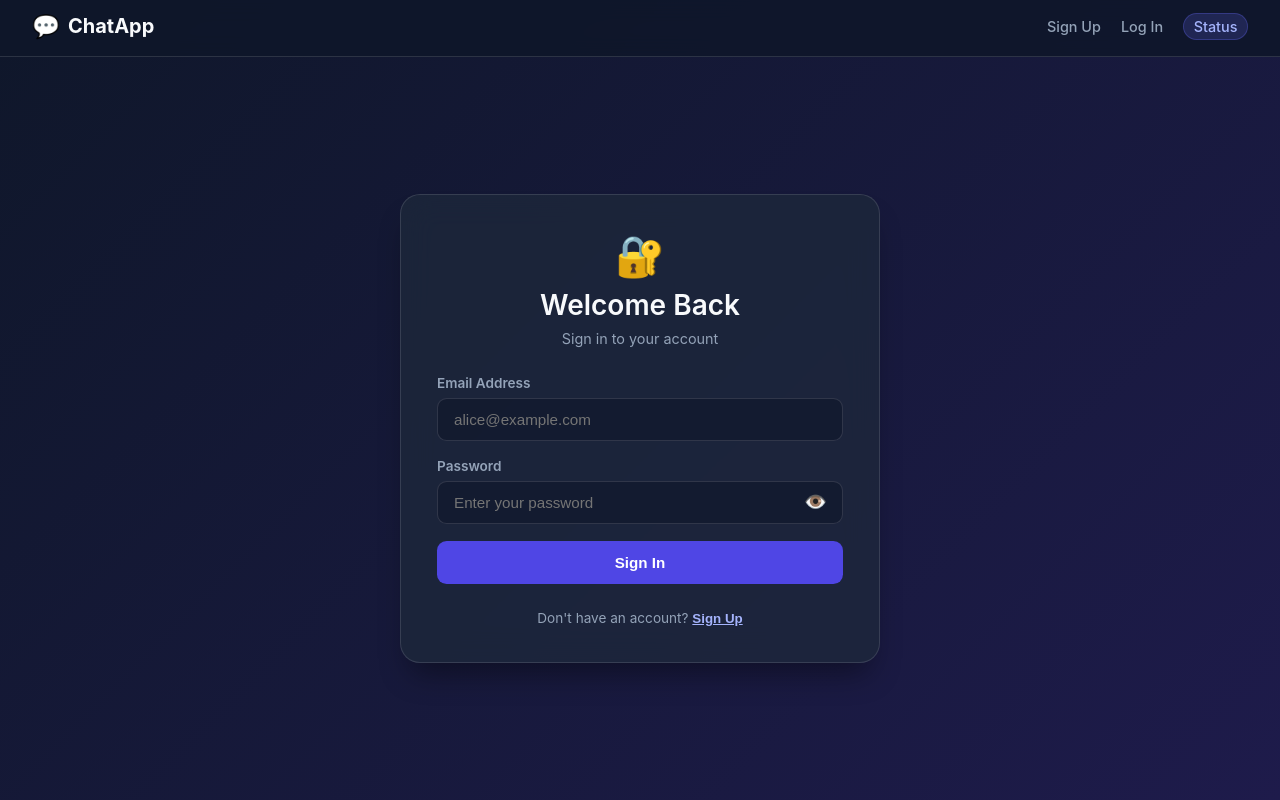
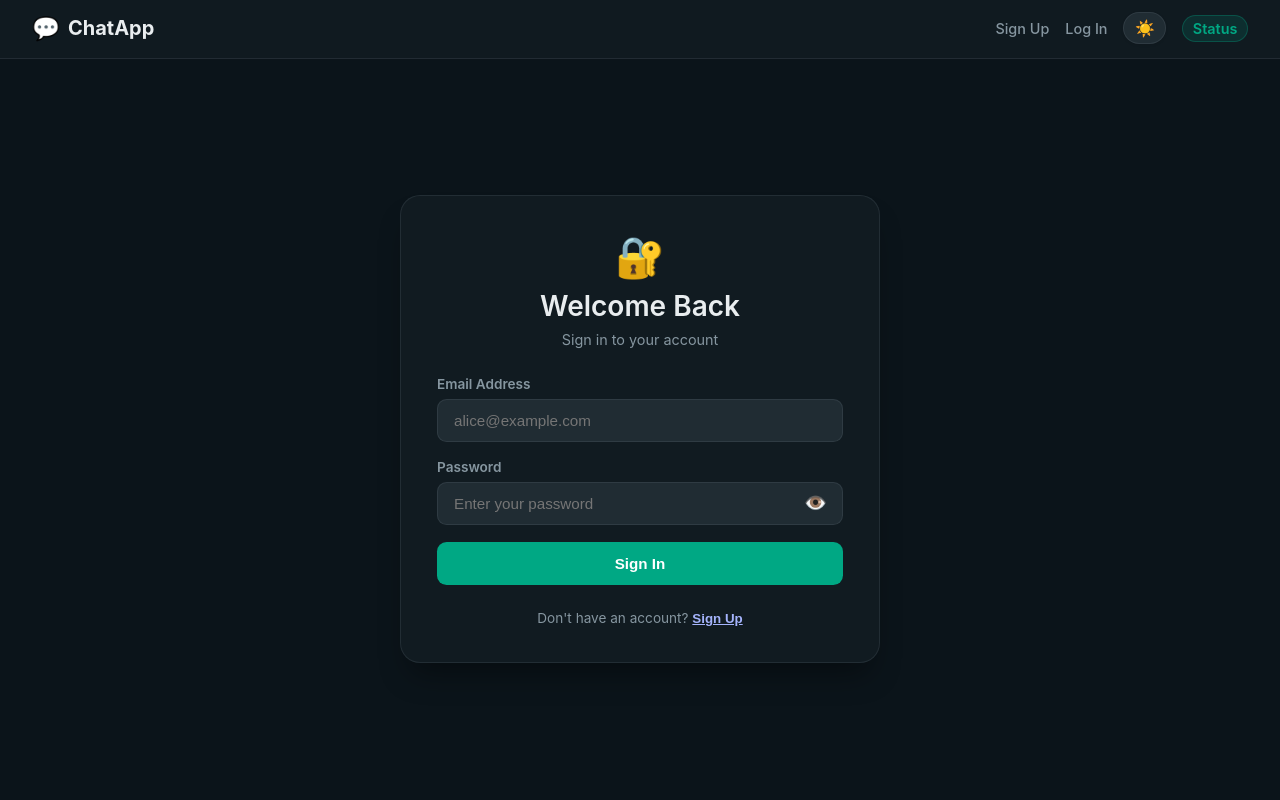
Before and after one commit to Subhanulhaq935/Real-Time-chat-application, a React (Vite) app in the folder Frontend/: page /login in a window 1280 px wide. Built offline with nearby package versions, Linux system fonts and the light colour scheme; no server answers.

Commit message:
feat(ui): add light/dark theme switch and optimistic zero-latency instant messaging

```diff
--- a/Frontend/src/App.css
+++ b/Frontend/src/App.css
@@ -1,15 +1,65 @@
 :root {
-  --primary: #4f46e5;
-  --primary-hover: #4338ca;
-  --bg-gradient: linear-gradient(135deg, #0f172a 0%, #1e1b4b 100%);
-  --card-bg: rgba(30, 41, 59, 0.75);
-  --input-bg: rgba(15, 23, 42, 0.6);
-  --border-color: rgba(255, 255, 255, 0.12);
-  --text-main: #f8fafc;
-  --text-muted: #94a3b8;
-  --success: #10b981;
-  --error: #ef4444;
+  --primary: #00a884;
+  --primary-hover: #02906f;
+  --bg-gradient: #0b141a;
+  --app-bg: #0b141a;
+  --nav-bg: rgba(17, 27, 33, 0.95);
+  --card-bg: #111b21;
+  --sidebar-bg: #111b21;
+  --sidebar-header-bg: #202c33;
+  --chat-wall-bg: #0b141a;
+  --chat-header-bg: #202c33;
+  --input-bg: #202c33;
+  --input-field-bg: #2a3942;
+  --input-bar-bg: #202c33;
+  --bubble-out-bg: #005c4b;
+  --bubble-out-text: #e9edef;
+  --bubble-in-bg: #202c33;
+  --bubble-in-text: #e9edef;
+  --border-color: rgba(134, 150, 160, 0.15);
+  --text-main: #e9edef;
+  --text-muted: #8696a0;
+  --tick-read: #53bdeb;
+  --tick-sent: #8696a0;
+  --chat-hover-bg: #202c33;
+  --chat-active-bg: #2a3942;
+  --chat-pattern-dot: rgba(255, 255, 255, 0.04);
+  --modal-bg: #1f2c34;
+  --success: #00a884;
+  --error: #f15c6d;
   --pending: #f59e0b;
+}
+
+[data-theme="light"] {
+  --primary: #00a884;
+  --primary-hover: #02906f;
+  --bg-gradient: #f0f2f5;
+  --app-bg: #f0f2f5;
+  --nav-bg: rgba(255, 255, 255, 0.95);
+  --card-bg: #ffffff;
+  --sidebar-bg: #ffffff;
+  --sidebar-header-bg: #f0f2f5;
+  --chat-wall-bg: #efeae2;
+  --chat-header-bg: #f0f2f5;
+  --input-bg: #f0f2f5;
+  --input-field-bg: #ffffff;
+  --input-bar-bg: #f0f2f5;
+  --bubble-out-bg: #d9fdd3;
+  --bubble-out-text: #111b21;
+  --bubble-in-bg: #ffffff;
+  --bubble-in-text: #111b21;
+  --border-color: #e9edef;
+  --text-main: #111b21;
+  --text-muted: #54656f;
+  --tick-read: #53bdeb;
+  --tick-sent: #8696a0;
+  --chat-hover-bg: #f5f6f6;
+  --chat-active-bg: #eae6df;
+  --chat-pattern-dot: rgba(0, 0, 0, 0.05);
+  --modal-bg: #ffffff;
+  --success: #00a884;
+  --error: #ea0038;
+  --pending: #d97706;
 }
 
 * {
@@ -36,10 +86,12 @@ body {
   display: flex;
   justify-content: space-between;
   align-items: center;
-  padding: 1rem 2rem;
-  background: rgba(15, 23, 42, 0.85);
-  backdrop-filter: blur(10px);
+  padding: 0.85rem 2rem;
+  background: var(--nav-bg);
+  backdrop-filter: blur(12px);
+  -webkit-backdrop-filter: blur(12px);
   border-bottom: 1px solid var(--border-color);
+  transition: background 0.25s ease, border-color 0.25s ease;
 }
 
 .brand {
@@ -59,7 +111,7 @@ body {
 .nav-links {
   display: flex;
   align-items: center;
-  gap: 1.25rem;
+  gap: 1rem;
 }
 
 .nav-link {
@@ -76,10 +128,33 @@ body {
 
 .nav-badge {
   padding: 0.25rem 0.6rem;
-  background: rgba(99, 102, 241, 0.2);
-  border: 1px solid rgba(99, 102, 241, 0.3);
+  background: rgba(0, 168, 132, 0.15);
+  border: 1px solid rgba(0, 168, 132, 0.3);
   border-radius: 9999px;
-  color: #a5b4fc;
+  color: var(--primary);
+  font-weight: 600;
+}
+
+.theme-toggle-btn {
+  background: var(--input-bg);
+  border: 1px solid var(--border-color);
+  color: var(--text-main);
+  border-radius: 9999px;
+  padding: 0.35rem 0.65rem;
+  font-size: 1rem;
+  cursor: pointer;
+  display: flex;
+  align-items: center;
+  justify-content: center;
+  transition: all 0.2s cubic-bezier(0.4, 0, 0.2, 1);
+  box-shadow: 0 1px 3px rgba(0, 0, 0, 0.1);
+  user-select: none;
+}
+
+.theme-toggle-btn:hover {
+  transform: scale(1.1);
+  border-color: var(--primary);
+  background: rgba(0, 168, 132, 0.15);
 }
 
 .main-content {
@@ -582,20 +657,20 @@ body {
   flex: 1;
   padding: 0.8rem 1.1rem;
   border-radius: 0.65rem;
-  border: 1px solid rgba(255, 255, 255, 0.12);
-  background: #202c33;
-  color: #f8fafc;
+  border: 1px solid var(--border-color);
+  background: var(--input-field-bg);
+  color: var(--text-main);
   outline: none;
   font-size: 0.95rem;
   transition: border-color 0.2s, box-shadow 0.2s;
 }
 
 .search-form input::placeholder {
-  color: #8696a0;
+  color: var(--text-muted);
 }
 
 .search-form input:focus {
-  border-color: #00a884;
+  border-color: var(--primary);
   box-shadow: 0 0 0 3px rgba(0, 168, 132, 0.2);
 }
 
@@ -603,13 +678,13 @@ body {
   width: auto !important;
   padding: 0.8rem 1.75rem;
   white-space: nowrap;
-  background: #00a884;
+  background: var(--primary);
   color: #ffffff;
   border-radius: 0.65rem;
 }
 
 .search-btn:hover:not(:disabled) {
-  background: #059669;
+  background: var(--primary-hover);
 }
 
 /* Result & Contact Cards */
@@ -620,8 +695,8 @@ body {
   justify-content: space-between;
   gap: 1rem;
   padding: 0.95rem 1.25rem;
-  background: #202c33;
-  border: 1px solid rgba(255, 255, 255, 0.07);
+  background: var(--card-bg);
+  border: 1px solid var(--border-color);
   border-radius: 0.85rem;
   margin-top: 0.85rem;
   transition: transform 0.15s ease, border-color 0.15s ease, background 0.15s ease;
@@ -633,8 +708,8 @@ body {
 
 .contact-card:hover,
 .search-result-card:hover {
-  background: #233138;
-  border-color: rgba(255, 255, 255, 0.14);
+  background: var(--chat-hover-bg);
+  border-color: var(--border-color);
 }
 
 .result-avatar,
@@ -764,13 +839,14 @@ body {
 }
 
 .modal-card {
-  background: #1e293b;
+  background: var(--modal-bg);
   border: 1px solid var(--border-color);
   border-radius: 1rem;
   padding: 1.75rem;
   width: 100%;
   max-width: 440px;
   box-shadow: 0 25px 50px -12px rgba(0, 0, 0, 0.5);
+  color: var(--text-main);
 }
 
 .modal-header {
@@ -826,21 +902,23 @@ body {
   max-width: 1240px;
   margin: 0 auto;
   text-align: left;
-  background: #111b21;
-  border: 1px solid rgba(255, 255, 255, 0.08);
+  background: var(--sidebar-bg);
+  border: 1px solid var(--border-color);
   border-radius: 1rem;
   overflow: hidden;
-  box-shadow: 0 25px 35px -5px rgba(0, 0, 0, 0.5);
+  box-shadow: 0 25px 35px -5px rgba(0, 0, 0, 0.4);
+  transition: background 0.25s ease, border-color 0.25s ease;
 }
 
 /* Chat Sidebar */
 .chat-sidebar {
   width: 360px;
   min-width: 310px;
-  border-right: 1px solid rgba(255, 255, 255, 0.08);
+  border-right: 1px solid var(--border-color);
   display: flex;
   flex-direction: column;
-  background: #111b21;
+  background: var(--sidebar-bg);
+  transition: background 0.25s ease;
 }
 
 .sidebar-header {
@@ -848,15 +926,16 @@ body {
   justify-content: space-between;
   align-items: center;
   padding: 1rem 1.25rem;
-  border-bottom: 1px solid rgba(255, 255, 255, 0.08);
-  background: #202c33;
+  border-bottom: 1px solid var(--border-color);
+  background: var(--sidebar-header-bg);
+  transition: background 0.25s ease;
 }
 
 .sidebar-header h2 {
   font-size: 1.15rem;
   font-weight: 600;
   margin: 0;
-  color: #e9edef !important;
+  color: var(--text-main) !important;
 }
 
 .sidebar-empty {
@@ -876,18 +955,18 @@ body {
   align-items: center;
   gap: 0.85rem;
   padding: 0.85rem 1.15rem;
-  border-bottom: 1px solid rgba(255, 255, 255, 0.05);
+  border-bottom: 1px solid var(--border-color);
   cursor: pointer;
   transition: background 0.15s ease;
 }
 
 .conv-item:hover {
-  background: rgba(255, 255, 255, 0.04);
+  background: var(--chat-hover-bg);
 }
 
 .conv-item.active {
-  background: rgba(79, 70, 229, 0.15);
-  border-left: 3px solid var(--primary);
+  background: var(--chat-active-bg);
+  border-left: 4px solid var(--primary);
 }
 
 .conv-avatar {
@@ -988,7 +1067,8 @@ body {
   flex: 1;
   display: flex;
   flex-direction: column;
-  background: #0b1120;
+  background: var(--chat-wall-bg);
+  transition: background 0.25s ease;
 }
 
 .chat-header {
@@ -996,8 +1076,9 @@ body {
   align-items: center;
   gap: 0.85rem;
   padding: 0.85rem 1.25rem;
-  background: #182234;
+  background: var(--chat-header-bg);
   border-bottom: 1px solid var(--border-color);
+  transition: background 0.25s ease;
 }
 
 .mobile-back-btn {
@@ -1014,7 +1095,7 @@ body {
   width: 40px;
   height: 40px;
   border-radius: 50%;
-  background: linear-gradient(135deg, #6366f1, #3b82f6);
+  background: linear-gradient(135deg, #00a884, #0284c7);
   color: #fff;
   display: flex;
   align-items: center;
@@ -1045,7 +1126,7 @@ body {
   padding: 0.25rem 0.65rem;
 }
 
-/* Messages Feed (WhatsApp Dark Mode Aesthetic) */
+/* Messages Feed (WhatsApp Dark/Light Mode Aesthetic) */
 .messages-feed {
   flex: 1;
   overflow-y: auto;
@@ -1053,15 +1134,16 @@ body {
   display: flex;
   flex-direction: column;
   gap: 0.45rem;
-  background-color: #0b141a;
-  background-image: radial-gradient(rgba(255, 255, 255, 0.04) 1px, transparent 1px);
+  background-color: var(--chat-wall-bg);
+  background-image: radial-gradient(var(--chat-pattern-dot) 1.2px, transparent 1.2px);
   background-size: 24px 24px;
+  transition: background-color 0.25s ease;
 }
 
 .messages-empty {
   margin: auto;
   text-align: center;
-  color: #8696a0;
+  color: var(--text-muted);
   max-width: 360px;
 }
 
@@ -1072,7 +1154,7 @@ body {
 
 .messages-empty h4 {
   margin: 0 0 0.25rem 0;
-  color: #e9edef;
+  color: var(--text-main);
 }
 
 .messages-empty p {
@@ -1104,42 +1186,55 @@ body {
   padding: 0.45rem 0.75rem 0.4rem 0.75rem;
   word-break: break-word;
   position: relative;
-  box-shadow: 0 1px 1.5px rgba(0, 0, 0, 0.35);
   font-size: 0.94rem;
+  animation: messagePop 0.16s cubic-bezier(0.18, 0.89, 0.32, 1.28);
+}
+
+@keyframes messagePop {
+  0% {
+    opacity: 0;
+    transform: scale(0.96) translateY(4px);
+  }
+  100% {
+    opacity: 1;
+    transform: scale(1) translateY(0);
+  }
 }
 
 /* WhatsApp Outgoing (Mine / Right side) */
 .message-bubble-row.outgoing .message-bubble,
 .message-bubble.bubble-outgoing {
-  background: #005c4b !important;
-  color: #e9edef !important;
+  background: var(--bubble-out-bg) !important;
+  color: var(--bubble-out-text) !important;
   border-radius: 9px 9px 2px 9px !important;
   border-top-right-radius: 2px !important;
   margin-left: auto;
+  box-shadow: 0 1px 2px rgba(0, 0, 0, 0.15);
 }
 
 /* WhatsApp Incoming (Other Person / Left side) */
 .message-bubble-row.incoming .message-bubble,
 .message-bubble.bubble-incoming {
-  background: #202c33 !important;
-  color: #e9edef !important;
+  background: var(--bubble-in-bg) !important;
+  color: var(--bubble-in-text) !important;
   border-radius: 9px 9px 9px 2px !important;
   border-top-left-radius: 2px !important;
-  border: 1px solid rgba(255, 255, 255, 0.05);
+  border: 1px solid var(--border-color);
   margin-right: auto;
+  box-shadow: 0 1px 2px rgba(0, 0, 0, 0.1);
 }
 
 .message-sender-label {
   font-size: 0.73rem;
   font-weight: 600;
-  color: #53bdeb;
+  color: #00a884;
   margin-bottom: 0.15rem;
 }
 
 .message-text {
   font-size: 0.94rem;
   line-height: 1.38;
-  color: #e9edef;
+  color: inherit;
 }
 
 .message-meta {
@@ -1154,7 +1249,7 @@ body {
 
 .message-time {
   font-size: 0.67rem;
-  color: #8696a0;
+  color: var(--text-muted);
 }
 
 .message-ticks {
@@ -1166,11 +1261,11 @@ body {
 }
 
 .message-ticks.ticks-sent {
-  color: #8696a0; /* Single tick: sent (muted gray) */
+  color: var(--tick-sent);
 }
 
 .message-ticks.ticks-read {
-  color: #53bdeb; /* Double tick: seen / read (WhatsApp bright cyan) */
+  color: var(--tick-read);
 }
 
 /* Chat Input Form */
@@ -1178,30 +1273,41 @@ body {
   display: flex;
   gap: 0.65rem;
   padding: 0.85rem 1.25rem;
-  background: #182234;
+  background: var(--input-bar-bg);
   border-top: 1px solid var(--border-color);
+  transition: background 0.25s ease;
 }
 
 .chat-input-form input {
   flex: 1;
-  padding: 0.75rem 1rem;
-  border-radius: 0.65rem;
+  padding: 0.75rem 1.15rem;
+  border-radius: 24px;
   border: 1px solid var(--border-color);
-  background: #0b1120;
+  background: var(--input-field-bg);
   color: var(--text-main);
   outline: none;
   font-size: 0.95rem;
+  transition: all 0.2s ease;
 }
 
 .chat-input-form input:focus {
   border-color: var(--primary);
-  box-shadow: 0 0 0 3px rgba(79, 70, 229, 0.25);
+  box-shadow: 0 0 0 3px rgba(0, 168, 132, 0.25);
 }
 
 .send-btn {
-  width: auto !important;
-  padding: 0.75rem 1.4rem;
-  white-space: nowrap;
+  background: var(--primary) !important;
+  color: #ffffff !important;
+  border: none !important;
+  border-radius: 24px !important;
+  padding: 0.75rem 1.4rem !important;
+  font-weight: 600;
+  transition: transform 0.15s ease, background 0.15s ease;
+}
+
+.send-btn:hover:not(:disabled) {
+  background: var(--primary-hover) !important;
+  transform: scale(1.03);
 }
 
 /* No Chat Selected State */
--- a/Frontend/src/App.jsx
+++ b/Frontend/src/App.jsx
@@ -1,6 +1,7 @@
 import React from 'react'
 import { BrowserRouter, Routes, Route, Navigate } from 'react-router-dom'
 import { AuthProvider, useAuth } from './context/AuthContext'
+import { ThemeProvider } from './context/ThemeContext'
 import Navbar from './components/Navbar'
 import ProtectedRoute from './components/ProtectedRoute'
 import Signup from './pages/Signup'
@@ -50,9 +51,11 @@ function AppRoutes() {
 function App() {
   return (
     <BrowserRouter>
-      <AuthProvider>
-        <AppRoutes />
-      </AuthProvider>
+      <ThemeProvider>
+        <AuthProvider>
+          <AppRoutes />
+        </AuthProvider>
+      </ThemeProvider>
     </BrowserRouter>
   )
 }
--- a/Frontend/src/components/Navbar.jsx
+++ b/Frontend/src/components/Navbar.jsx
@@ -1,9 +1,11 @@
 import React from 'react'
 import { Link, useNavigate } from 'react-router-dom'
 import { useAuth } from '../context/AuthContext'
+import { useTheme } from '../context/ThemeContext'
 
 export default function Navbar() {
   const { user, logout } = useAuth()
+  const { theme, toggleTheme } = useTheme()
   const navigate = useNavigate()
 
   const handleNavLogout = async () => {
@@ -38,6 +40,15 @@ export default function Navbar() {
             <Link to="/login" className="nav-link">Log In</Link>
           </>
         )}
+        <button
+          type="button"
+          className="theme-toggle-btn"
+          onClick={toggleTheme}
+          title={`Switch to ${theme === 'dark' ? 'Light' : 'Dark'} Mode`}
+          aria-label="Toggle color theme"
+        >
+          {theme === 'dark' ? '☀️' : '🌙'}
+        </button>
         <Link to="/status" className="nav-link nav-badge">Status</Link>
       </div>
     </nav>
--- /dev/null
+++ b/Frontend/src/context/ThemeContext.jsx
@@ -0,0 +1,43 @@
+import React, { createContext, useContext, useState, useEffect } from 'react'
+
+const ThemeContext = createContext(null)
+
+export const ThemeProvider = ({ children }) => {
+  const [theme, setTheme] = useState(() => {
+    const saved = localStorage.getItem('chatapp_theme')
+    if (saved === 'dark' || saved === 'light') {
+      return saved
+    }
+    // Default to dark aesthetic
+    return 'dark'
+  })
+
+  useEffect(() => {
+    document.documentElement.setAttribute('data-theme', theme)
+    localStorage.setItem('chatapp_theme', theme)
+
+    // Update browser theme-color meta tag for mobile status bar
+    const metaThemeColor = document.querySelector('meta[name="theme-color"]')
+    if (metaThemeColor) {
+      metaThemeColor.setAttribute('content', theme === 'dark' ? '#0b141a' : '#f0f2f5')
+    }
+  }, [theme])
+
+  const toggleTheme = () => {
+    setTheme((prev) => (prev === 'dark' ? 'light' : 'dark'))
+  }
+
+  return (
+    <ThemeContext.Provider value={{ theme, toggleTheme }}>
+      {children}
+    </ThemeContext.Provider>
+  )
+}
+
+export const useTheme = () => {
+  const context = useContext(ThemeContext)
+  if (!context) {
+    throw new Error('useTheme must be used within a ThemeProvider')
+  }
+  return context
+}
--- a/Frontend/src/index.css
+++ b/Frontend/src/index.css
@@ -11,10 +11,11 @@ body {
   width: 100%;
   min-height: 100vh;
   font-family: 'Inter', -apple-system, BlinkMacSystemFont, 'Segoe UI', Roboto, Oxygen, Ubuntu, Cantarell, sans-serif;
-  background-color: #0b141a;
-  color: #f8fafc;
+  background-color: var(--app-bg, #0b141a);
+  color: var(--text-main, #f8fafc);
   -webkit-font-smoothing: antialiased;
   -moz-osx-font-smoothing: grayscale;
+  transition: background-color 0.25s ease, color 0.25s ease;
 }
 
 #root {
@@ -26,7 +27,7 @@ body {
 }
 
 h1, h2, h3, h4, h5, h6 {
-  color: #f8fafc;
+  color: var(--text-main, #f8fafc);
   margin: 0;
   font-weight: 600;
 }
```
Also changed, not shown: Frontend/src/pages/Chat.jsx (+64 -6 lines), Frontend/src/components/InstallPrompt.jsx (line endings or trailing spaces).
